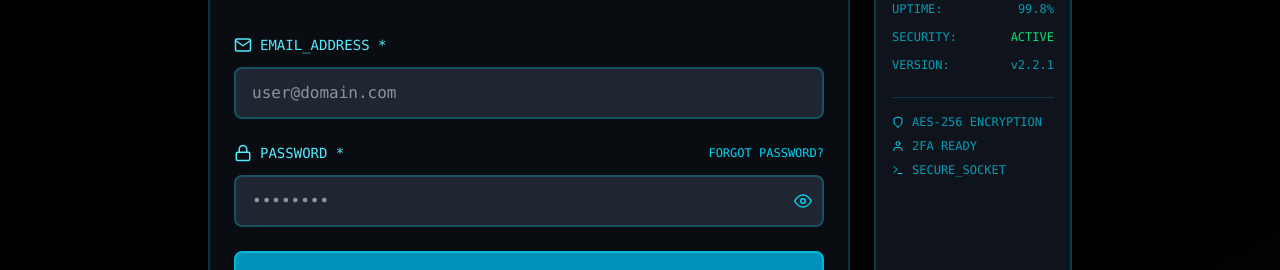
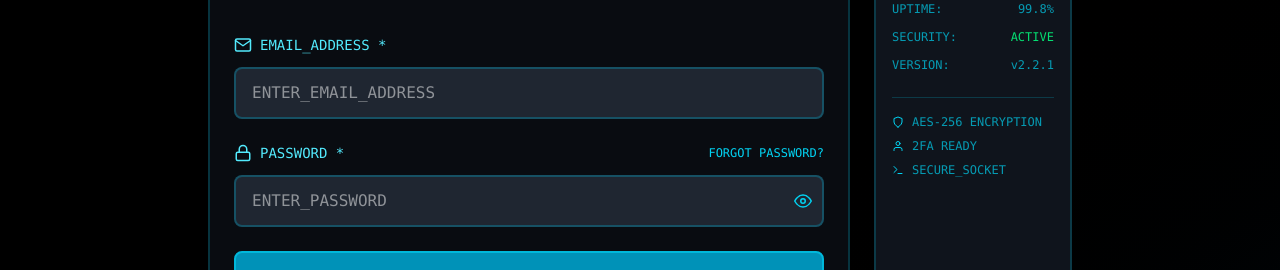
Before and after one commit to 201Harsh/RAVX-OS, a Next.js app in the folder client/: page /login in a window 1280 px wide. Shown: the part 248-518 px from the top of the page. Built offline with nearby package versions, Linux system fonts and the light colour scheme.

Commit message:
Updated Lgoin Page lOgic

```diff
--- a/client/app/login/page.tsx
+++ b/client/app/login/page.tsx
@@ -187,7 +187,7 @@ const LoginPage: React.FC = () => {
                     className={`w-full bg-gray-700/50 border-2 ${
                       errors.email ? "border-red-500" : "border-cyan-500/30"
                     } rounded-lg px-4 py-3 text-white font-mono focus:outline-none focus:border-cyan-400 transition-all duration-300`}
-                    placeholder="user@domain.com"
+                    placeholder="ENTER_EMAIL_ADDRESS"
                   />
                   {errors.email && (
                     <div className="absolute right-3 top-1/2 transform -translate-y-1/2">
@@ -227,7 +227,7 @@ const LoginPage: React.FC = () => {
                     className={`w-full bg-gray-700/50 border-2 ${
                       errors.password ? "border-red-500" : "border-cyan-500/30"
                     } rounded-lg px-4 py-3 text-white font-mono focus:outline-none focus:border-cyan-400 transition-all duration-300 pr-12`}
-                    placeholder="••••••••"
+                    placeholder="ENTER_PASSWORD"
                   />
                   <button
                     type="button"
```
